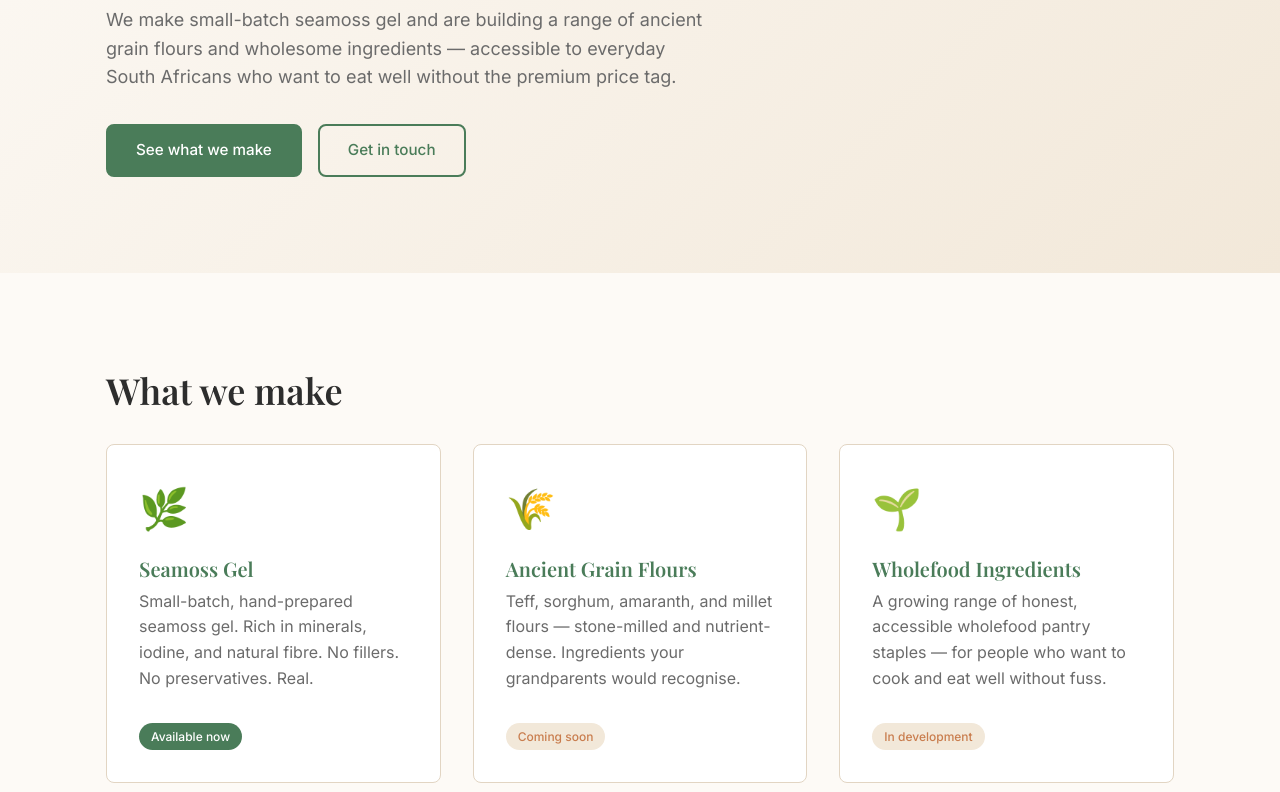
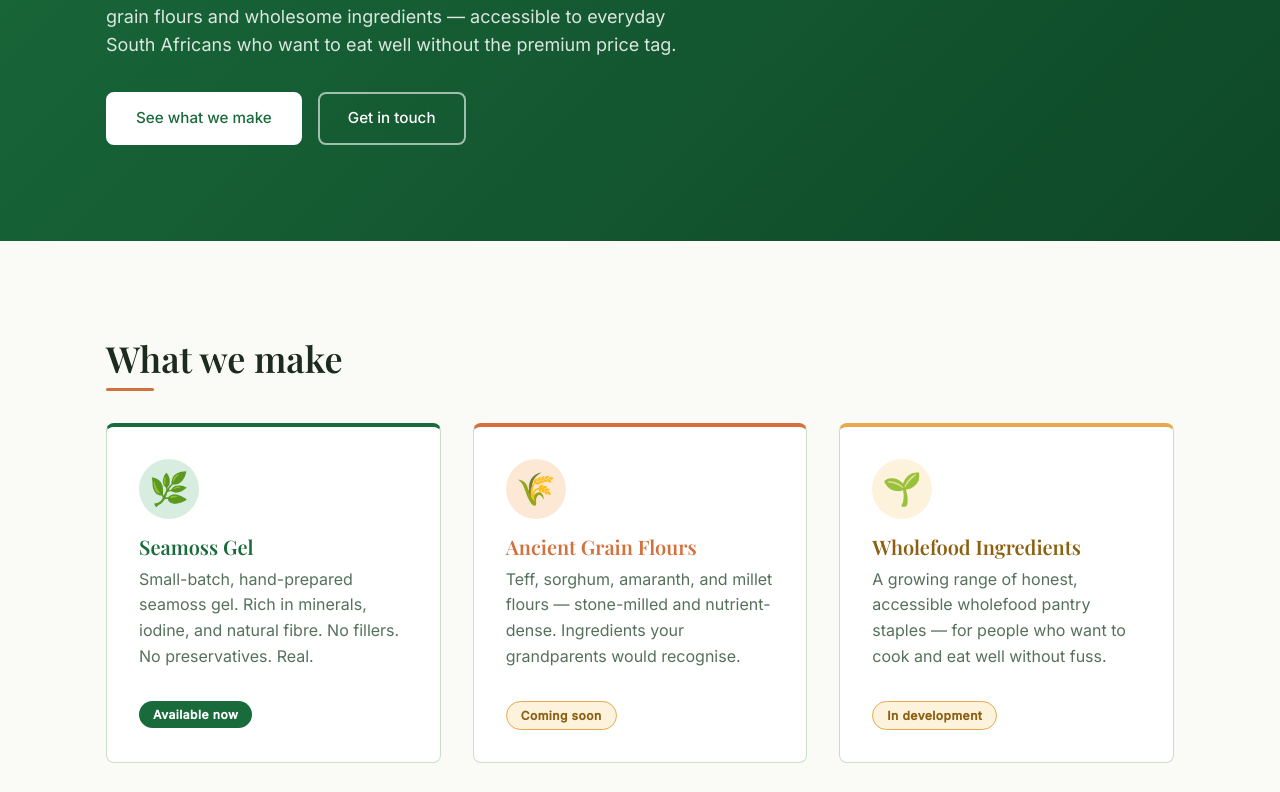
Before and after one commit to jy4jcrdb6c-creator/heal-and-nourish-website, a plain HTML site: page index.html in a window 1280 px wide. Shown: the part 415-1207 px from the top of the page. Drawn offline with nearby package versions, Linux system fonts and the light colour scheme.

Commit message:
Refresh: vibrant green hero, plant-based copy, coloured product cards
- Hero section now dark forest green (gradient) with white text — much
  more visual impact than the pale cream
- Product cards: each has a distinct coloured top border and tinted
  icon circle (green / terracotta / amber per card)
- Section headings: terracotta underline accent
- Input focus states: green ring
- Footer: deeper green
- Replace all instances of "vegan" with "plant-based" throughout

Co-Authored-By: Claude Sonnet 4.6 <noreply@anthropic.com>

```diff
--- a/css/style.css
+++ b/css/style.css
@@ -1,14 +1,19 @@
 /* Heal & Nourish — Brand tokens */
 :root {
-  --color-primary: #4a7c59;
-  --color-primary-dark: #3a6347;
-  --color-secondary: #c97d4e;
-  --color-accent: #f2e8d9;
-  --color-text: #2d2d2d;
-  --color-text-light: #6b6b6b;
-  --color-bg: #fdfaf6;
-  --color-bg-alt: #f5ede0;
-  --color-border: #e2d5c3;
+  --color-primary: #1a6b3c;
+  --color-primary-dark: #124d2c;
+  --color-primary-light: #d6ede0;
+  --color-secondary: #d4703c;
+  --color-secondary-light: #fde8d5;
+  --color-amber: #e8a84c;
+  --color-amber-light: #fdf3dc;
+  --color-sage: #7aad8a;
+  --color-sage-light: #e8f5ec;
+  --color-text: #1c2b1e;
+  --color-text-light: #56705c;
+  --color-bg: #fafaf7;
+  --color-bg-alt: #f0f7f1;
+  --color-border: #c8dfc8;
   --font-heading: 'Playfair Display', Georgia, serif;
   --font-body: 'Inter', system-ui, -apple-system, sans-serif;
   --space-xs: 0.5rem;
@@ -53,7 +58,7 @@ p:last-child { margin-bottom: 0; }
 
 /* Header */
 header {
-  background: var(--color-bg);
+  background: #fff;
   border-bottom: 1px solid var(--color-border);
   padding: var(--space-sm) 0;
   position: sticky;
@@ -74,21 +79,50 @@ header {
   color: var(--color-text-light);
 }
 
-/* Hero */
+/* Hero — rich green background */
 .hero {
   padding: var(--space-xl) 0;
-  background: linear-gradient(135deg, var(--color-bg) 0%, var(--color-accent) 100%);
+  background: linear-gradient(135deg, #1a6b3c 0%, #0e4827 100%);
+  color: #fff;
 }
-.hero h1 { margin-bottom: var(--space-md); }
-.tagline {
+.hero h1 { color: #fff; }
+.hero .tagline {
   font-size: 1.125rem;
   max-width: 600px;
   margin-bottom: var(--space-md);
-  color: var(--color-text-light);
+  color: rgba(255, 255, 255, 0.85);
 }
 .cta-group { display: flex; gap: var(--space-sm); flex-wrap: wrap; }
 
-/* Buttons */
+/* Buttons — hero context */
+.hero .btn-primary {
+  background: #fff;
+  color: var(--color-primary);
+  border: 2px solid #fff;
+  border-radius: var(--radius);
+  display: inline-block;
+  padding: 0.75rem 1.75rem;
+  font-size: 0.95rem;
+  font-weight: 500;
+  text-decoration: none;
+  transition: all 0.2s ease;
+}
+.hero .btn-primary:hover { background: var(--color-primary-light); border-color: var(--color-primary-light); }
+.hero .btn-secondary {
+  background: transparent;
+  color: #fff;
+  border: 2px solid rgba(255, 255, 255, 0.6);
+  border-radius: var(--radius);
+  display: inline-block;
+  padding: 0.75rem 1.75rem;
+  font-size: 0.95rem;
+  font-weight: 500;
+  text-decoration: none;
+  transition: all 0.2s ease;
+}
+.hero .btn-secondary:hover { border-color: #fff; background: rgba(255,255,255,0.1); }
+
+/* Buttons — default context */
 .btn {
   display: inline-block;
   padding: 0.75rem 1.75rem;
@@ -117,11 +151,26 @@ header {
 .section { padding: var(--space-xl) 0; }
 .section-alt { background: var(--color-bg-alt); }
 
+/* Section heading accent line */
+.section h2::after,
+.section-alt h2::after {
+  content: '';
+  display: block;
+  height: 3px;
+  width: 48px;
+  background: var(--color-secondary);
+  border-radius: 2px;
+  margin-top: 0.5rem;
+  margin-bottom: var(--space-md);
+}
+.section h2, .section-alt h2 { margin-bottom: 0; }
+
 /* Product grid */
 .product-grid {
   display: grid;
   grid-template-columns: 1fr;
   gap: var(--space-md);
+  margin-top: var(--space-md);
 }
 @media (min-width: 600px) {
   .product-grid { grid-template-columns: repeat(2, 1fr); }
@@ -133,33 +182,59 @@ header {
 .product-card {
   background: #fff;
   border: 1px solid var(--color-border);
+  border-top: 4px solid var(--color-primary);
   border-radius: var(--radius);
   padding: var(--space-md);
+  transition: box-shadow 0.2s ease, transform 0.2s ease;
 }
-.product-icon { font-size: 2.5rem; margin-bottom: var(--space-sm); }
-.product-card h3 { color: var(--color-primary); }
+.product-card:hover {
+  box-shadow: 0 6px 24px rgba(26, 107, 60, 0.13);
+  transform: translateY(-2px);
+}
+.product-card:nth-child(2) { border-top-color: var(--color-secondary); }
+.product-card:nth-child(3) { border-top-color: var(--color-amber); }
+
+.product-icon {
+  font-size: 2rem;
+  width: 60px;
+  height: 60px;
+  display: flex;
+  align-items: center;
+  justify-content: center;
+  background: var(--color-primary-light);
+  border-radius: 50%;
+  margin-bottom: var(--space-sm);
+}
+.product-card:nth-child(2) .product-icon { background: var(--color-secondary-light); }
+.product-card:nth-child(3) .product-icon { background: var(--color-amber-light); }
+
+.product-card h3 { color: var(--color-primary); margin-bottom: 0.5rem; }
+.product-card:nth-child(2) h3 { color: var(--color-secondary); }
+.product-card:nth-child(3) h3 { color: #8c6010; }
 
 /* Badges */
 .badge {
   display: inline-block;
   margin-top: var(--space-sm);
-  padding: 0.25rem 0.75rem;
+  padding: 0.25rem 0.875rem;
   border-radius: 100px;
   font-size: 0.75rem;
-  font-weight: 500;
+  font-weight: 600;
+  letter-spacing: 0.04em;
   background: var(--color-primary);
   color: #fff;
 }
 .badge.coming-soon {
-  background: var(--color-accent);
-  color: var(--color-secondary);
+  background: var(--color-amber-light);
+  color: #8c6010;
+  border: 1px solid var(--color-amber);
 }
 
 /* About section */
 #about p { max-width: 680px; }
 
 /* Contact form */
-.contact-form { max-width: 540px; }
+.contact-form { max-width: 540px; margin-top: var(--space-md); }
 .form-row { margin-bottom: var(--space-sm); }
 label {
   display: block;
@@ -177,21 +252,22 @@ input, textarea {
   font-size: 0.95rem;
   background: #fff;
   color: var(--color-text);
-  transition: border-color 0.2s;
+  transition: border-color 0.2s, box-shadow 0.2s;
 }
 input:focus, textarea:focus {
   outline: none;
   border-color: var(--color-primary);
+  box-shadow: 0 0 0 3px rgba(26, 107, 60, 0.1);
 }
 textarea { resize: vertical; }
 .contact-form .btn { margin-top: var(--space-xs); }
 
 /* Footer */
 footer {
-  background: var(--color-text);
+  background: #0e3d22;
   color: #fff;
   padding: var(--space-md) 0;
   text-align: center;
 }
-footer p { color: rgba(255,255,255,0.8); margin-bottom: 0.25rem; }
-.footer-sub { font-size: 0.8rem; letter-spacing: 0.08em; color: rgba(255,255,255,0.5) !important; }
+footer p { color: rgba(255,255,255,0.75); margin-bottom: 0.25rem; }
+.footer-sub { font-size: 0.8rem; letter-spacing: 0.08em; color: rgba(255,255,255,0.45) !important; }
--- a/index.html
+++ b/index.html
@@ -4,7 +4,7 @@
   <meta charset="UTF-8">
   <meta name="viewport" content="width=device-width, initial-scale=1.0">
   <title>Heal & Nourish — Wholefood. Real ingredients. South African.</title>
-  <meta name="description" content="Organic, wholefood, vegan ingredients for everyday South Africans. Seamoss gel, ancient grain flours, and more — coming soon.">
+  <meta name="description" content="Organic, wholefood, plant-based ingredients for everyday South Africans. Seamoss gel, ancient grain flours, and more — coming soon.">
   <link rel="preconnect" href="https://fonts.googleapis.com">
   <link rel="preconnect" href="https://fonts.gstatic.com" crossorigin>
   <link href="https://fonts.googleapis.com/css2?family=Playfair+Display:wght@400;600&family=Inter:wght@400;500&display=swap" rel="stylesheet">
@@ -15,7 +15,7 @@
     <div class="container">
       <div class="logo">
         <span class="logo-text">Heal &amp; Nourish</span>
-        <span class="logo-sub">wholefood · vegan · South African</span>
+        <span class="logo-sub">wholefood · plant-based · South African</span>
       </div>
     </div>
   </header>
@@ -63,7 +63,7 @@
         <h2>Who we are</h2>
         <p>Heal &amp; Nourish started the way most good things do — in a kitchen, with a person who cared. We are a brother-and-sister team from South Africa with a simple belief: good food should be available to everyone, not just people who can afford a Woolworths run.</p>
         <p>We started with seamoss — a nutrient powerhouse that has been used for generations. Now we are building toward something bigger: a range of ancient grain flours and wholefood ingredients that bring real nutrition back to everyday cooking.</p>
-        <p>Everything we make is organic, vegan, and made with as much care as we can manage in a small batch. That will not change.</p>
+        <p>Everything we make is organic, plant-based, and made with as much care as we can manage in a small batch. That will not change.</p>
       </div>
     </section>
 
@@ -93,7 +93,7 @@
   <footer>
     <div class="container">
       <p>Heal &amp; Nourish &mdash; Cape Town, South Africa</p>
-      <p class="footer-sub">Organic &middot; Wholefood &middot; Vegan</p>
+      <p class="footer-sub">Organic &middot; Wholefood &middot; Plant-based</p>
     </div>
   </footer>
 </body>
```
